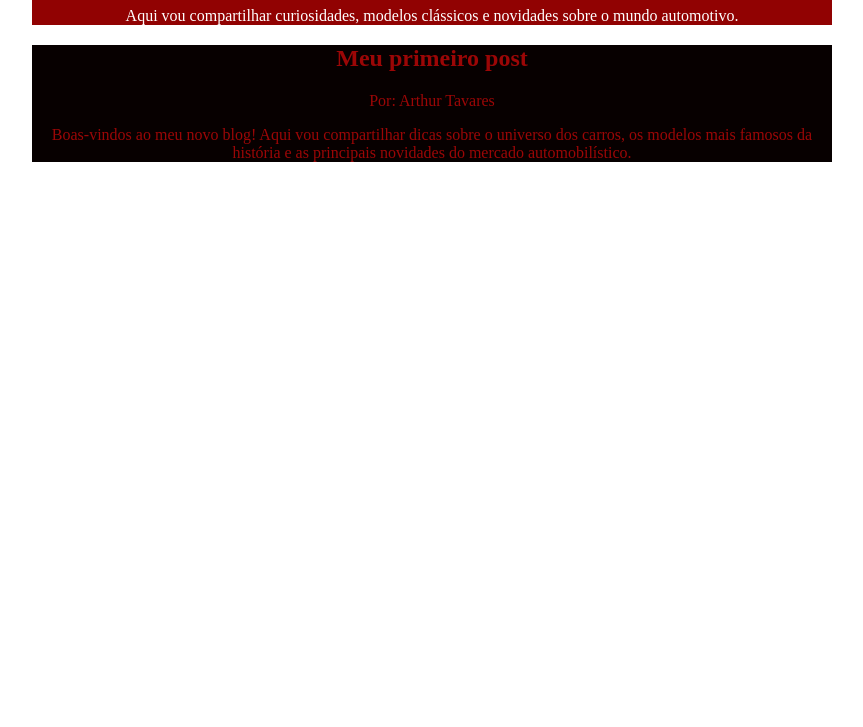
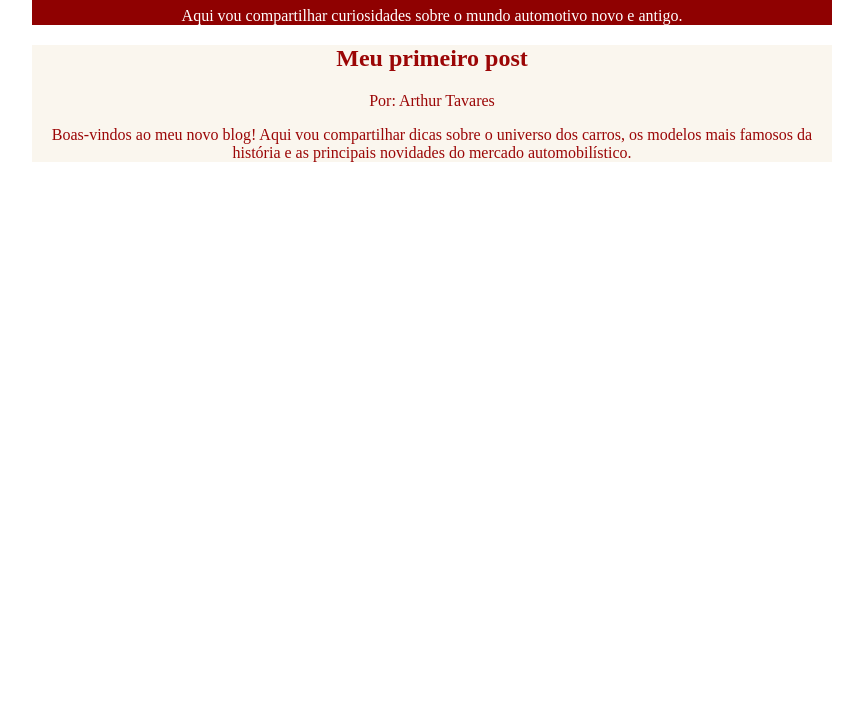
Before and after one commit to arthurtavaressilva20-sudo/pagina-web-, a plain HTML site: page index.html in a window 1280 px wide. Shown: the part 73-800 px from the top of the page, without its empty margins (208-1071 px from the left). Drawn offline with Linux system fonts and the light colour scheme.

Commit message:
13/08/26

```diff
--- a/index.html
+++ b/index.html
@@ -6,7 +6,7 @@
     <title>Mundo Automotivo - Blog</title>
     <style>
         header {
-            background-color: #910202;
+            background-color: #8f0101;
             color: #FFFFFF;
             text-align: center;
             max-width: 800px;
@@ -14,7 +14,7 @@
         }
 
         main {
-            background-color: #070000;
+            background-color: #faf6ee;
             color: #9b0606;
             text-align: center;
             max-width: 800px;
@@ -25,7 +25,7 @@
 <body>
     <header>
         <h1>Bem-vindo ao meu site!</h1>
-        <p>Aqui vou compartilhar curiosidades, modelos clássicos e novidades sobre o mundo automotivo.</p>
+        <p>Aqui vou compartilhar curiosidades sobre o mundo automotivo novo e antigo.</p>
     </header>
     <main>
            <h2>Meu primeiro post</h2>
```
Also changed, not shown: 1 other file.
